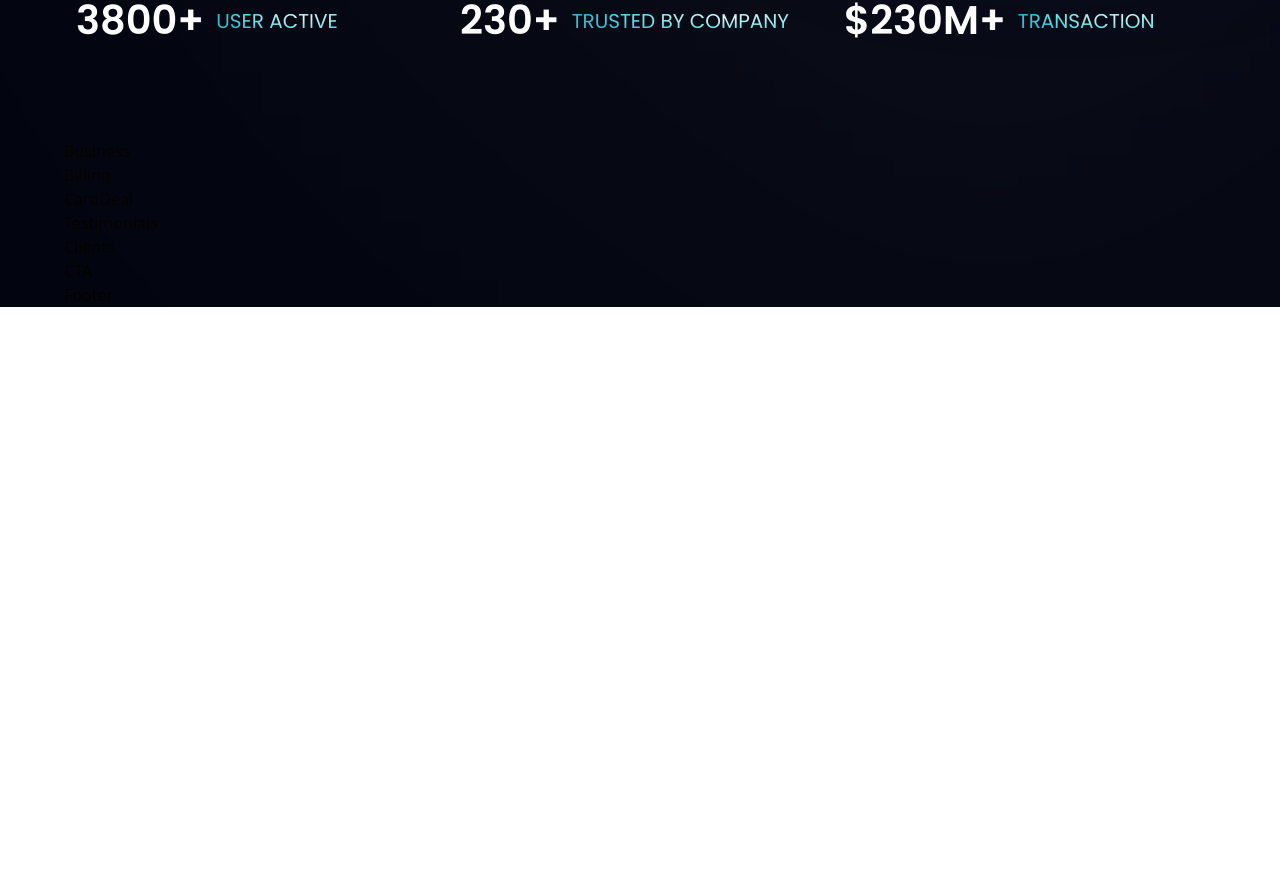
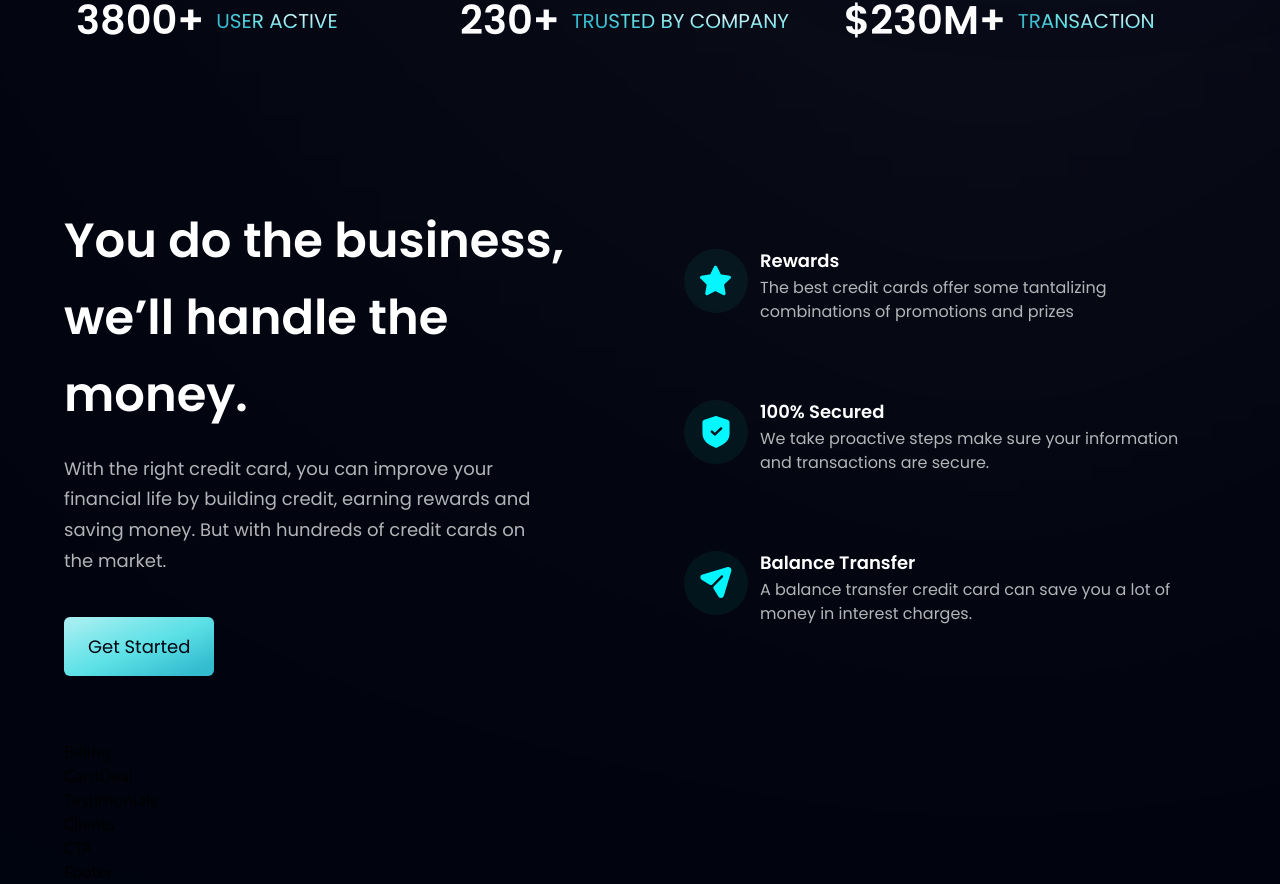
Before and after one commit to ijanhv/Bank-app, a React (Vite) app: page / in a window 1280 px wide. Shown: the part 813-1697 px from the top of the page. Before the commit the page ends 1120 px from the top, so only its background shows below. Built offline with nearby package versions, Linux system fonts and the light colour scheme.

Commit message:
addede business component

```diff
--- a/src/components/Business.jsx
+++ b/src/components/Business.jsx
@@ -1,8 +1,42 @@
 import React from 'react'
+import { features } from '../constants'
+import styles, { layout } from '../style'
+import Button from './Button';
+import button from './Button';
+
+const  FeatureCard = ({ icon, title, content, index }) => (
+  <div className={`flex flex-row p-6 rounded-[20px] ${index !== features.length - 1 ? 'mb-6' : 'mb-0' } feature-card cursor-pointer`}>
+    <div className={`w-[64px] h-[64px] rounded-full ${styles.flexCenter} bg-dimBlue`}>
+      <img src={icon} alt="icon" className='w-[50%] h-[50%] object-contain'/>
+    </div>
+    <div className='flex-1 flex flex-col ml-3'>
+      <h4 className='font-poppins font-semibold text-white text-[18px] leading-[23px] mb-1'>
+        {title}
+      </h4>
+      <p className='font-poppins font-normal text-dimWhite text-[16px] leading-[24px] mb-1'>
+        {content}
+      </p>
+    </div>
+
+  </div>
+)
 
 const Business = () => {
   return (
-    <div>Business</div>
+    <section id="features" className={layout.section}>
+      <div className={layout.sectionInfo}>
+        <h2 className={styles.heading2}>You do the business, <br className='sm:block hidden'/> we’ll handle the money.</h2>
+        <p className={`${styles.paragraph} max-w-[470px] mt-5`}>With the right credit card, you can improve your financial life by building credit, earning rewards and saving money. But with hundreds of credit cards on the market.</p>
+
+        <Button styles="mt-10"/>
+      </div>
+
+      <div className={`${layout.sectionImg} flex-col`}>
+        {features.map((feature, index) => (
+          <FeatureCard key={feature.id} {...feature} index={index} />
+        ))}
+      </div>
+    </section>
   )
 }
 
--- a/src/components/Button.jsx
+++ b/src/components/Button.jsx
@@ -1,8 +1,10 @@
 import React from 'react'
 
-const Button = () => {
+const Button = ({ styles }) => {
   return (
-    <div>Button</div>
+    <button type="button" className={`py-4 px-6 bg-blue-gradient font-poppins font-md text-[18px] text-primary outline-none rounded-md ${styles}`}>
+      Get Started
+    </button>
   )
 }
 
```
